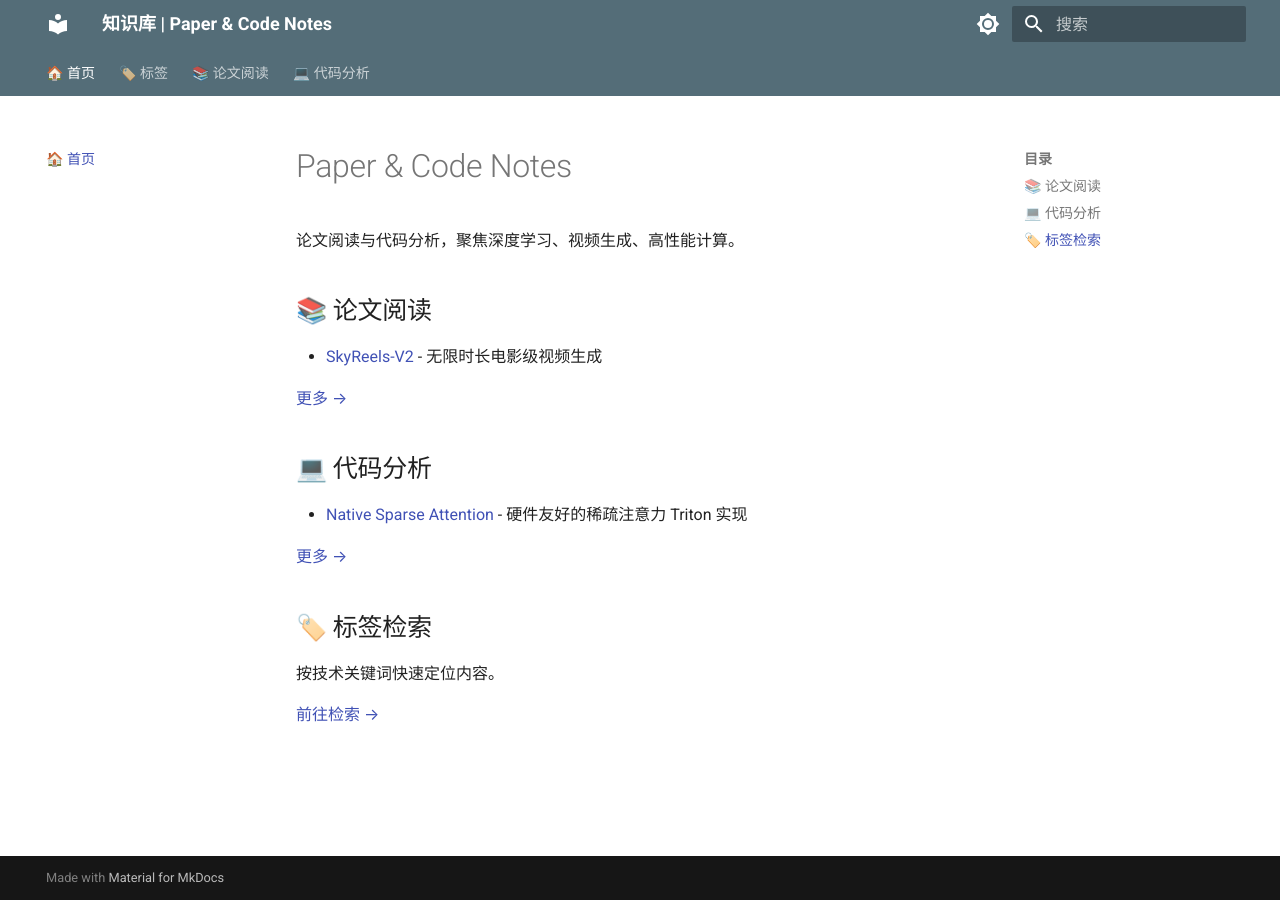
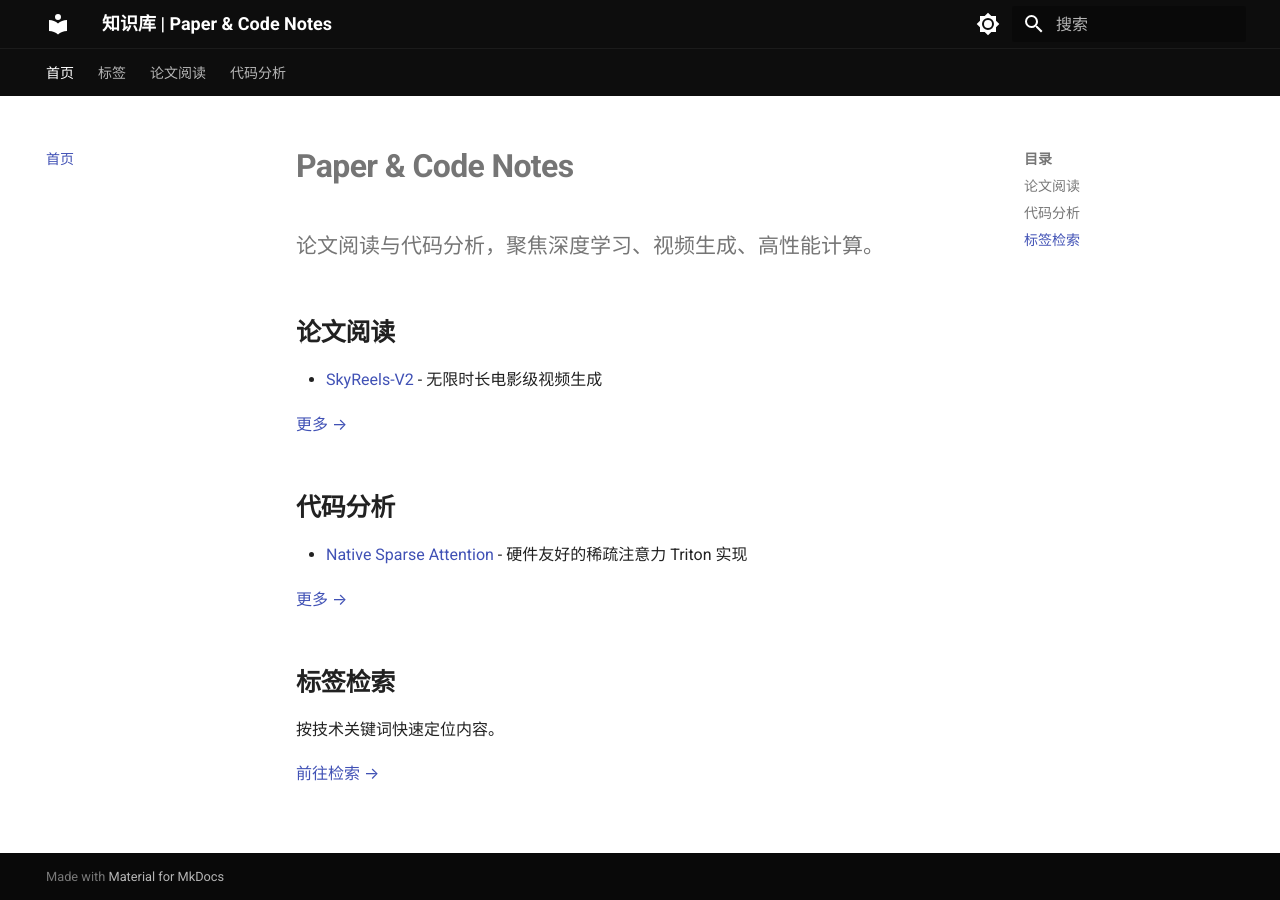
Before and after one commit to YouHuang67/paper-code-notes, an MkDocs documentation site: the page built from docs/index.md, in a window 1280 px wide. Built offline with MkDocs 1.6.1 and Material for MkDocs 9.7.7, drawn with Linux system fonts in a browser that asks for light colours.

Commit message:
update: dark minimal theme and remove emoji

```diff
--- a/docs/index.md
+++ b/docs/index.md
@@ -2,19 +2,19 @@
 
 论文阅读与代码分析，聚焦深度学习、视频生成、高性能计算。
 
-## 📚 论文阅读
+## 论文阅读
 
 - [SkyReels-V2](paper_reading/skyreels_v2.md) - 无限时长电影级视频生成
 
 [更多 →](paper_reading/index.md)
 
-## 💻 代码分析
+## 代码分析
 
 - [Native Sparse Attention](code_analysis/native_sparse_attention/00_overview.md) - 硬件友好的稀疏注意力 Triton 实现
 
 [更多 →](code_analysis/index.md)
 
-## 🏷️ 标签检索
+## 标签检索
 
 按技术关键词快速定位内容。
 
--- /dev/null
+++ b/docs/stylesheets/extra.css
@@ -0,0 +1,134 @@
+/* === Dark theme overrides === */
+[data-md-color-scheme="slate"] {
+  --md-default-bg-color: #0d0d0d;
+  --md-default-bg-color--light: #141414;
+  --md-default-bg-color--lighter: #1a1a1a;
+  --md-default-bg-color--lightest: #222222;
+  --md-default-fg-color: rgba(255, 255, 255, 0.87);
+  --md-default-fg-color--light: rgba(255, 255, 255, 0.54);
+  --md-default-fg-color--lighter: rgba(255, 255, 255, 0.32);
+  --md-default-fg-color--lightest: rgba(255, 255, 255, 0.12);
+  --md-accent-fg-color: #4fd1c5;
+  --md-typeset-a-color: #4fd1c5;
+  --md-primary-fg-color: #0d0d0d;
+  --md-primary-bg-color: rgba(255, 255, 255, 0.87);
+  --md-code-bg-color: #141414;
+}
+
+/* === Typography === */
+.md-typeset h1 {
+  font-weight: 700;
+  letter-spacing: -0.02em;
+}
+
+.md-typeset h2 {
+  font-weight: 600;
+  margin-top: 2em;
+}
+
+.md-typeset {
+  line-height: 1.8;
+}
+
+.md-typeset li {
+  margin-bottom: 0.3em;
+}
+
+/* subtitle / description text */
+.md-content > .md-typeset > p:first-of-type {
+  color: var(--md-default-fg-color--light);
+  font-size: 1.05rem;
+}
+
+/* === Links === */
+.md-typeset a {
+  color: var(--md-typeset-a-color);
+  text-decoration: none;
+  transition: opacity 0.15s;
+}
+
+.md-typeset a:hover {
+  opacity: 0.8;
+  text-decoration: underline;
+}
+
+/* "more" links */
+.md-typeset a[href$="index.md"],
+.md-typeset a[href="tags.md"] {
+  font-size: 0.85rem;
+  color: var(--md-default-fg-color--light);
+  transition: color 0.15s;
+}
+
+.md-typeset a[href$="index.md"]:hover,
+.md-typeset a[href="tags.md"]:hover {
+  color: var(--md-accent-fg-color);
+  opacity: 1;
+}
+
+/* === Header bar === */
+.md-header {
+  background-color: #0d0d0d;
+  box-shadow: 0 1px 0 rgba(255, 255, 255, 0.06);
+}
+
+/* === Sidebar === */
+.md-sidebar {
+  background: transparent;
+}
+
+/* === Content area cards (homepage sections) === */
+[data-md-color-scheme="slate"] .md-typeset h2 {
+  padding-bottom: 0.4em;
+  border-bottom: 1px solid rgba(255, 255, 255, 0.06);
+}
+
+/* === Code blocks === */
+[data-md-color-scheme="slate"] .md-typeset code {
+  background: #1a1a1a;
+  color: #e0e0e0;
+}
+
+[data-md-color-scheme="slate"] .md-typeset pre {
+  background: #111111;
+  border: 1px solid rgba(255, 255, 255, 0.06);
+  border-radius: 6px;
+}
+
+/* === Nav tabs === */
+.md-tabs {
+  background-color: #0d0d0d;
+}
+
+/* === Search === */
+[data-md-color-scheme="slate"] .md-search__input {
+  background-color: #1a1a1a;
+}
+
+/* === Footer === */
+.md-footer {
+  background-color: #0d0d0d;
+}
+
+/* === Tag search refinements for dark theme === */
+[data-md-color-scheme="slate"] #tag-search-input {
+  background: #141414;
+  border-color: rgba(255, 255, 255, 0.1);
+  border-radius: 6px;
+}
+
+[data-md-color-scheme="slate"] #tag-search-input:focus {
+  border-color: #4fd1c5;
+  box-shadow: 0 0 0 2px rgba(79, 209, 197, 0.15);
+}
+
+[data-md-color-scheme="slate"] .tag-search-card {
+  background: #141414;
+  border-color: rgba(255, 255, 255, 0.06);
+  border-radius: 6px;
+  transition: border-color 0.15s;
+}
+
+[data-md-color-scheme="slate"] .tag-search-card:hover {
+  border-color: rgba(255, 255, 255, 0.15);
+}
--- a/mkdocs.yml
+++ b/mkdocs.yml
@@ -60,15 +60,16 @@
   - https://cdn.jsdelivr.net/npm/mathjax@3/es5/tex-mml-chtml.js
 
 extra_css:
+  - stylesheets/extra.css
   - stylesheets/tag_search.css
 
 nav:
-  - 🏠 首页: index.md
-  - 🏷️ 标签: tags.md
-  - 📚 论文阅读:
+  - 首页: index.md
+  - 标签: tags.md
+  - 论文阅读:
     - 导读: paper_reading/index.md
     - SkyReels-V2: paper_reading/skyreels_v2.md
-  - 💻 代码分析:
+  - 代码分析:
     - 导读: code_analysis/index.md
     - Native Sparse Attention:
       - 总览: code_analysis/native_sparse_attention/00_overview.md
```
